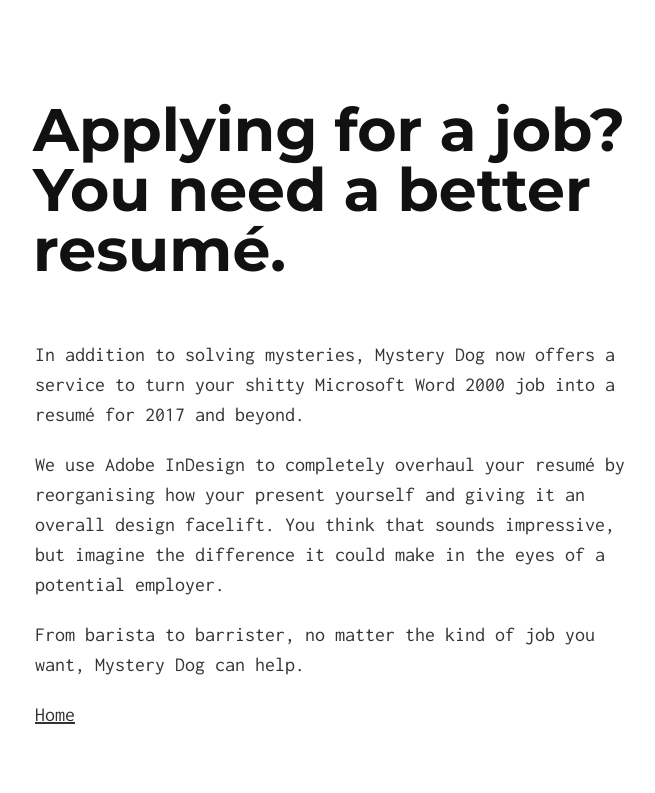
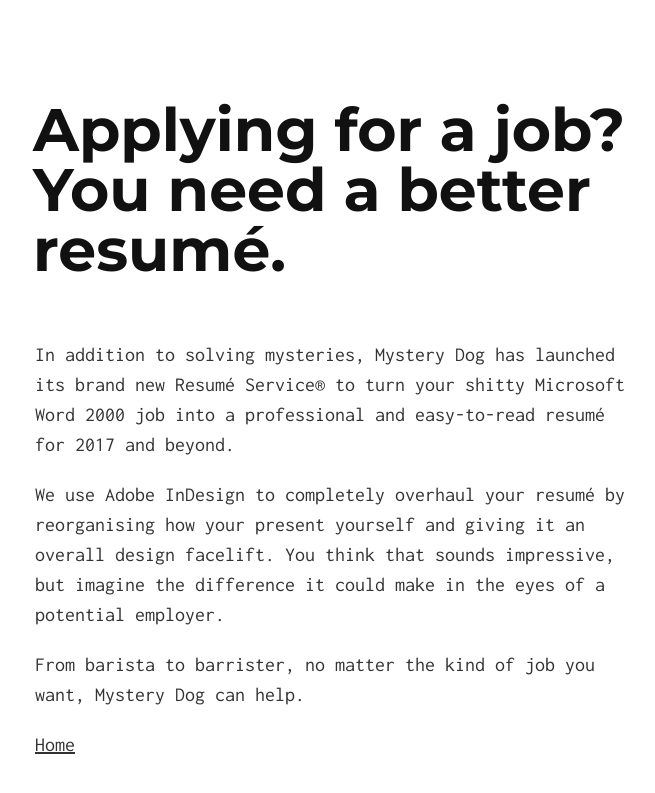
Before and after one commit to tomjoyner/shopping_cart, a Jekyll site: the page built from resumeredesign.md, in a window 1280 px wide. Shown: the top 793 px of the page, without its empty margins (305-960 px from the left). Built offline with Jekyll 4.4.1, drawn with Linux system fonts in a browser that asks for light colours; our own code applies the rules of GitHub Pages for plain Markdown files.

Commit message:
Update resumeredesign.md

```diff
--- a/resumeredesign.md
+++ b/resumeredesign.md
@@ -4,7 +4,7 @@
 heading: Applying for a job? You need a better resumé.
 ---
 
-<p>In addition to solving mysteries, Mystery Dog now offers a service to turn your shitty Microsoft Word 2000 job into a resumé for 2017 and beyond.</p>
+<p>In addition to solving mysteries, Mystery Dog has launched its brand new Resumé Service® to turn your shitty Microsoft Word 2000 job into a professional and easy-to-read resumé for 2017 and beyond.</p>
 <p>We use Adobe InDesign to completely overhaul your resumé by reorganising how your present yourself and giving it an overall design facelift. You think that sounds impressive, but imagine the difference it could make in the eyes of a potential employer.</p>
 <p>From barista to barrister, no matter the kind of job you want, Mystery Dog can help.</p>
 
```
